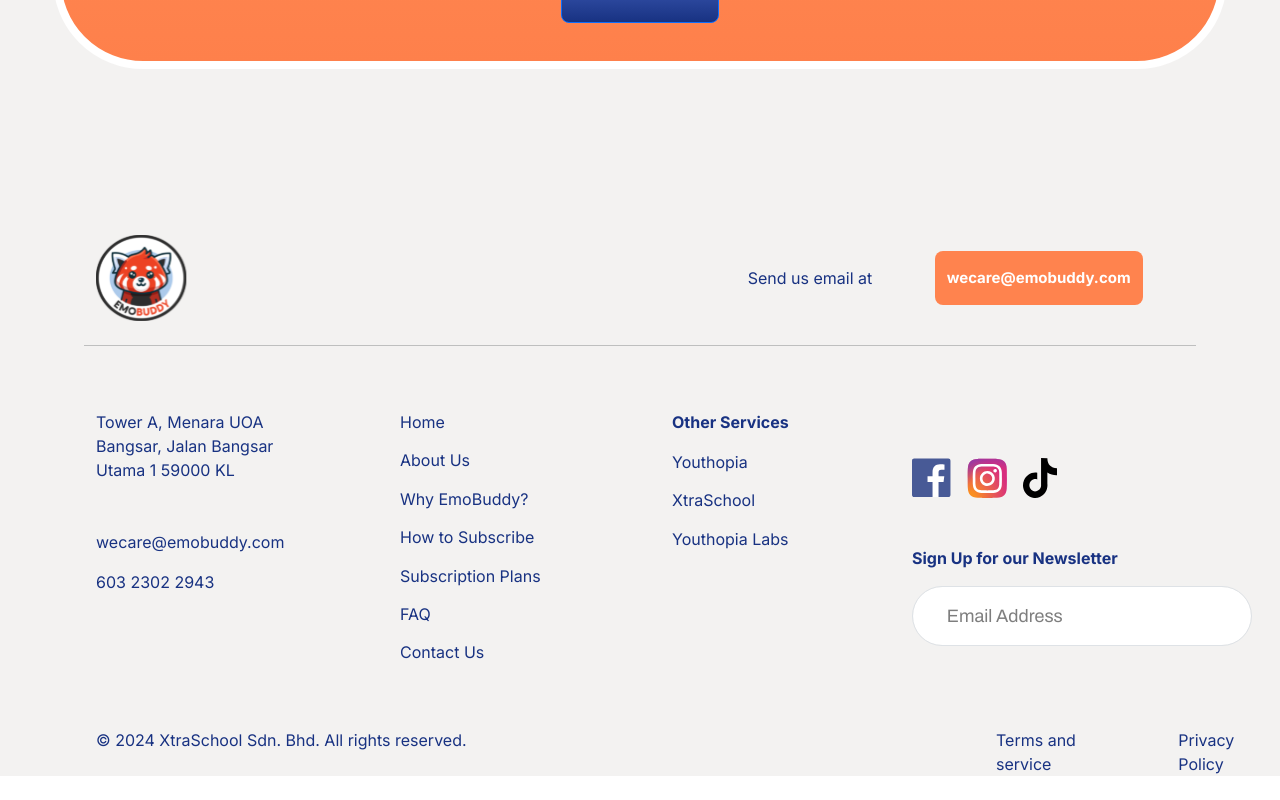
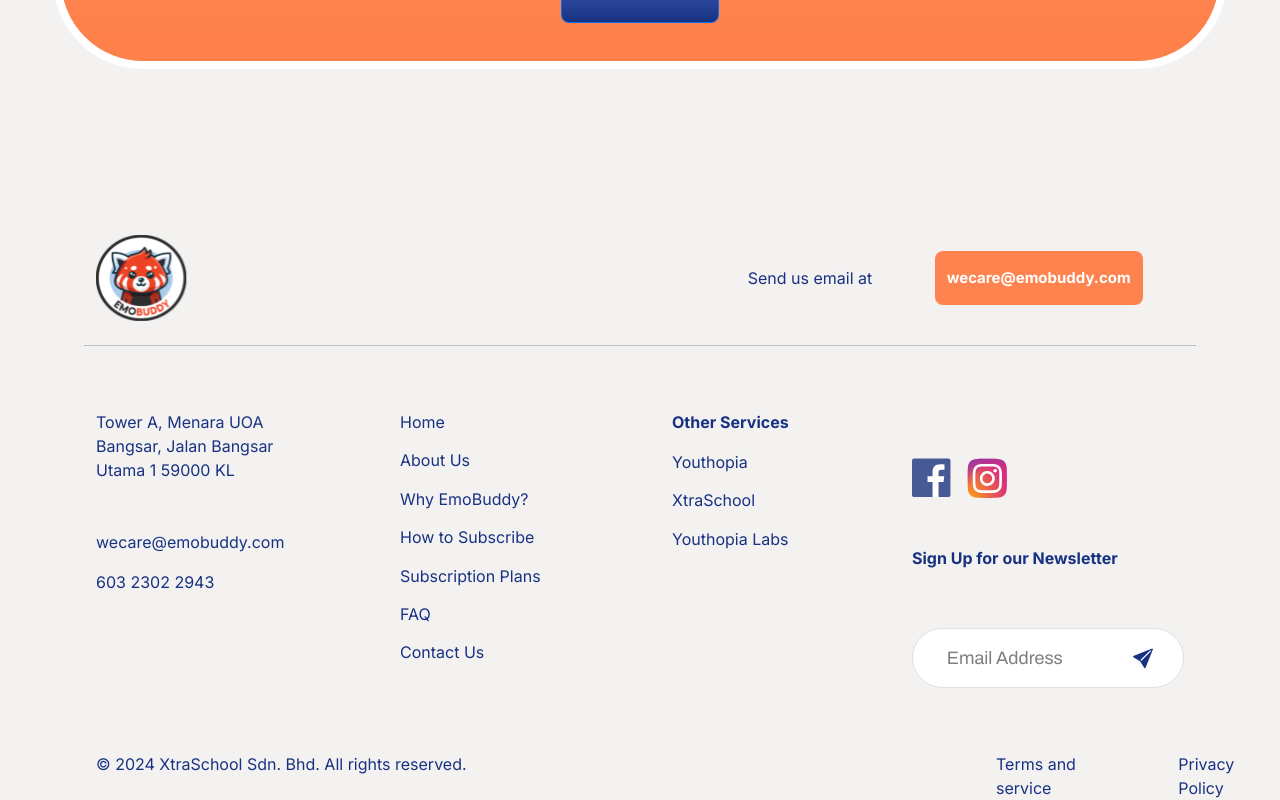
Before and after one commit to xernomm/emobuddyv1, a React (Create React App) app: page / in a window 1280 px wide. Shown: the part 6824-7624 px from the top of the page. Before the commit the page ends 7600 px from the top, so only its background shows below. Built offline with nearby package versions, Linux system fonts and the light colour scheme.

Commit message:
footerAdjust

```diff
--- a/src/components/AskUsForm.jsx
+++ b/src/components/AskUsForm.jsx
@@ -123,7 +123,6 @@
                                             />
                                             <Form.Control.Feedback type="invalid">Please enter a valid email address.</Form.Control.Feedback>
                                             <Form.Control.Feedback>Looks good!</Form.Control.Feedback>
-
                                             <label className="labels" htmlFor="floatingInputCustom">Email Address</label>
                                         </Form.Floating>
                                         <Form.Floating className="mb-3">
--- a/src/components/Footer.jsx
+++ b/src/components/Footer.jsx
@@ -1,10 +1,46 @@
 import { Button, Container, Form, Row } from "react-bootstrap";
 import Emobuddy from '../img/emobuddy logo.svg'
+import * as Icon from 'react-bootstrap-icons'
 import fb from '../img/facebook.svg'
 import ig from '../img/instagram.svg'
-import tt from '../img/tiktok.svg'
+import Swal from "sweetalert2";
+import { useState } from "react";
 export function Footer()
 {
+    const [validated, setValidated] = useState(false);
+
+    const handleSubmit = (event) => {
+        const form = event.currentTarget;
+        if (form.checkValidity() === false) {
+          event.preventDefault();
+          event.stopPropagation();
+        }
+
+        setValidated(true);
+
+        if (form.checkValidity() === true) {
+            event.preventDefault()
+            Swal.fire({
+              title: "Do you want to save the changes?",
+              icon: 'info',
+              showDenyButton: true,
+              showCancelButton: true,
+              confirmButtonText: "Save",
+              denyButtonText: `Don't save`
+            }).then((result) => {
+              /* Read more about isConfirmed, isDenied below */
+              if (result.isConfirmed) {
+                Swal.fire("Saved!", "", "success");
+                form.submit(); // Submit the form
+                setValidated(true);
+              } else if (result.isDenied) {
+                event.preventDefault();
+                Swal.fire("Changes are not saved", "", "info");
+              }
+            });
+          }
+      };
+
     return (
         <>
         <Container className="px-5">
@@ -119,14 +155,11 @@
                     </div>
                     <div className="col-lg-3 col-sm-12">
                         <div className="d-flex my-5">
-                            <a href="">
+                            <a href="https://www.facebook.com/youthopiaHQ/" rel="noreferrer" target="_blank">
                             <img src={fb} alt="" className="me-3" />
                             </a>
-                            <a href="">
+                            <a href="https://www.instagram.com/youthopiahq" rel="noreferrer" target="_blank">
                             <img src={ig} alt="" className="me-3" />
-                            </a>
-                            <a href="">
-                            <img src={tt} alt="" className="me-3" />
                             </a>
                         </div>
 
@@ -134,19 +167,32 @@
                             Sign Up for our Newsletter
                         </p>
 
-                        <Form>
-                        <Form.Floating className="mb-3">
+                        <Form noValidate validated={validated} onSubmit={handleSubmit}>
+                            <div className="d-flex justify-content-end">
+                             <Button className="btn btn-outline-secondary btnSubs" type="submit">
+                                    <Icon.SendFill className="interBlue" />
+                                </Button>
+                            </div>
+
+                            <div className="input-group mb-3">
+                                <Form.Floating>
                                     <Form.Control
                                         id="email"
                                         type="email"
                                         placeholder="Email Address"
-                                            className="rounded rounded-5 col-12"
-                                            style={{ height: '60px', width: '125%' }}
-
+                                        className="rounded rounded-5"
+                                        style={{ height: '60px', width: '100%' }}
+                                        required
+                                        pattern="[a-z0-9._%+-]+@[a-z0-9.-]+\.[a-z]{2,}$"
                                     />
+                                    <Form.Control.Feedback type="invalid">Please enter a valid email address.</Form.Control.Feedback>
+                                    <Form.Control.Feedback>Looks good!</Form.Control.Feedback>
                                     <label className="labels" htmlFor="floatingInputCustom">Email Address</label>
                                 </Form.Floating>
+
+                            </div>
                         </Form>
+
                     </div>
                 </div>
             </Row>
--- a/src/style/button.css
+++ b/src/style/button.css
@@ -136,3 +136,14 @@
     background-color: transparent; /* Set the background-color to transparent */
     transition: background-color 0.5s; /* Transition the background-color property */
 }
+
+.btnSubs
+{
+    background-color: #00000000 !important;
+    border: 0px !important;
+    font-size: 20px !important;
+    transform: translateY(120%) !important;
+    margin-right: 7%;
+    position: relative;
+    z-index: 4;
+}
```
Lines whose indentation alone changed are shown as unchanged.
